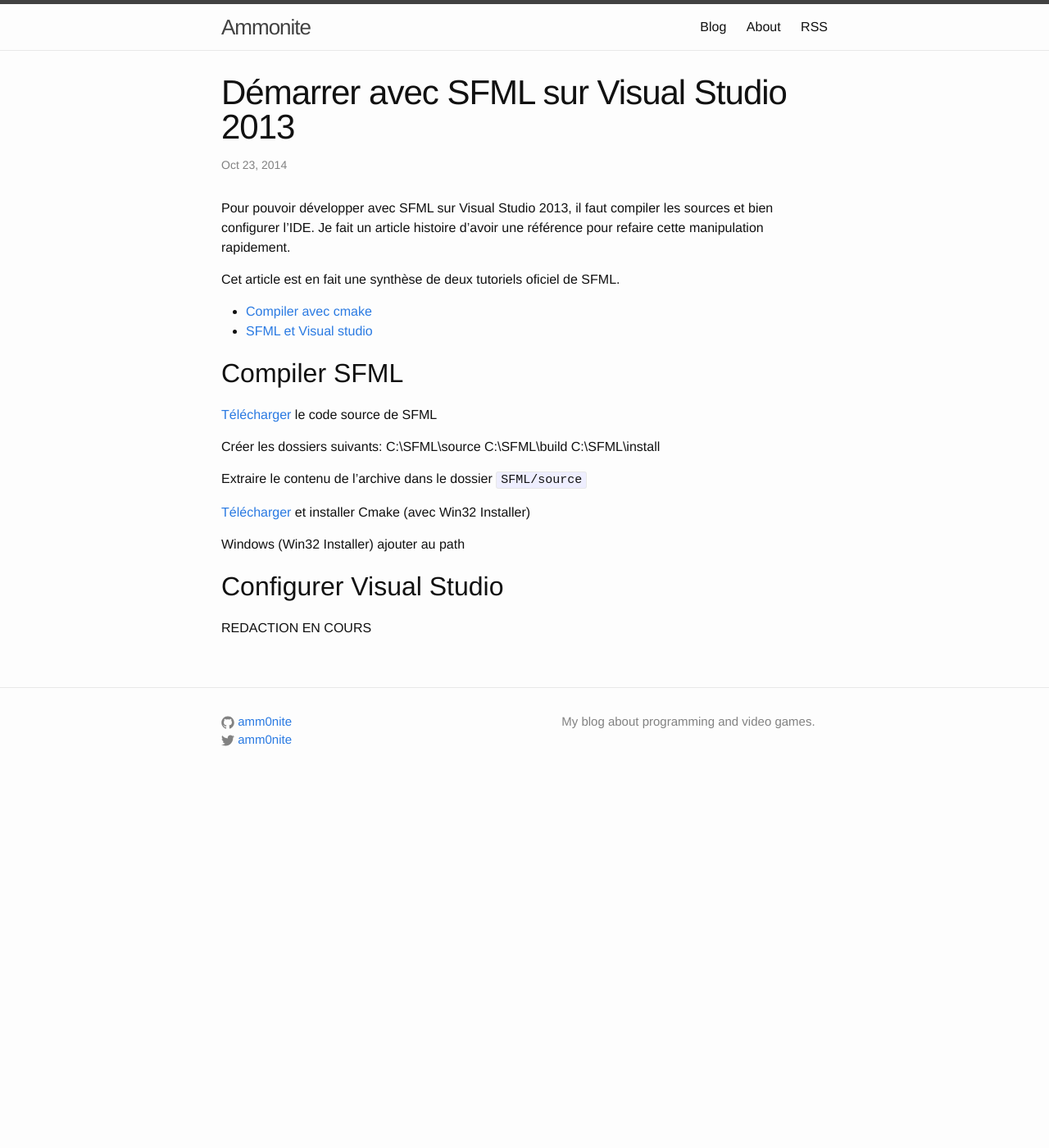
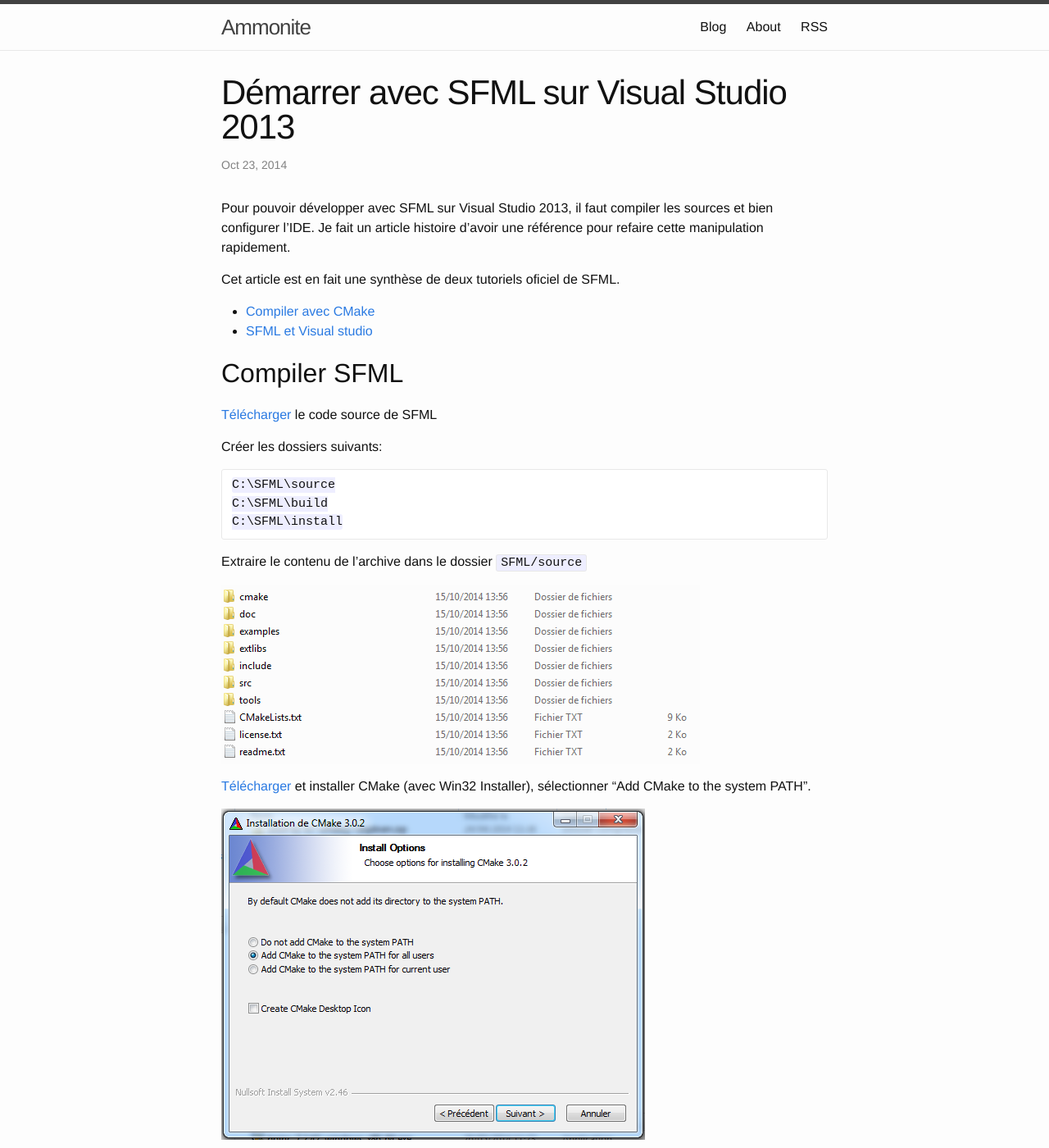
Before and after one commit to amm0nite/amm0nite.github.io, a Jekyll site: the page built from _posts/2014-10-23-sfml-setup.md, in a window 1280 px wide and 1400 px high. Shown: the whole window at 82% size. Built offline with Jekyll 4.4.1, drawn with Linux system fonts in a browser that asks for light colours.

Commit message:
Working on SFML post

```diff
--- a/_posts/2014-10-23-sfml-setup.md
+++ b/_posts/2014-10-23-sfml-setup.md
@@ -9,7 +9,8 @@
 Je fait un article histoire d'avoir une référence pour refaire cette manipulation rapidement.
 
 Cet article est en fait une synthèse de deux tutoriels oficiel de SFML.
-* [Compiler avec cmake](http://sfml-dev.org/tutorials/2.0/compile-with-cmake-fr.php "Compiler avec cmake")
+
+* [Compiler avec CMake](http://sfml-dev.org/tutorials/2.0/compile-with-cmake-fr.php "Compiler avec CMake")
 * [SFML et Visual studio](http://sfml-dev.org/tutorials/2.1/start-vc-fr.php "SFML et Visual studio")
 
 ## Compiler SFML
@@ -17,17 +18,18 @@
 [Télécharger](http://sfml-dev.org/download-fr.php) le code source de SFML
 
 Créer les dossiers suivants:
+
     C:\SFML\source
     C:\SFML\build
     C:\SFML\install
 
 Extraire le contenu de l'archive dans le dossier `SFML/source`
 
-[Télécharger](http://www.cmake.org/download/) et installer Cmake (avec Win32 Installer)
+![Contenu du dossier "source"]({{ site.url }}/assets/source.png)
 
-Windows (Win32 Installer)
-ajouter au path
+[Télécharger](http://www.cmake.org/download/) et installer CMake (avec Win32 Installer), sélectionner "Add CMake to the system PATH".
 
+![Ajouter au system PATH]({{ site.url }}/assets/cmake.png)
 
 ## Configurer Visual Studio
 
```
Also changed, not shown: assets/cmake.png (added), assets/source.png (added).
